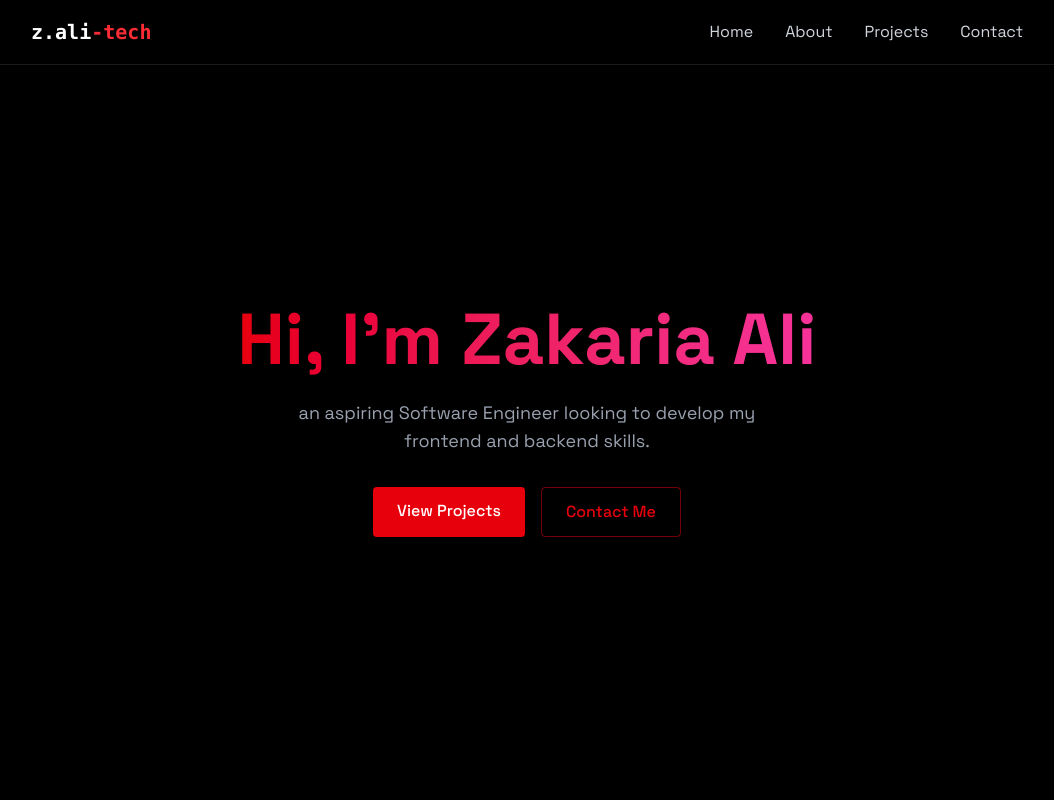
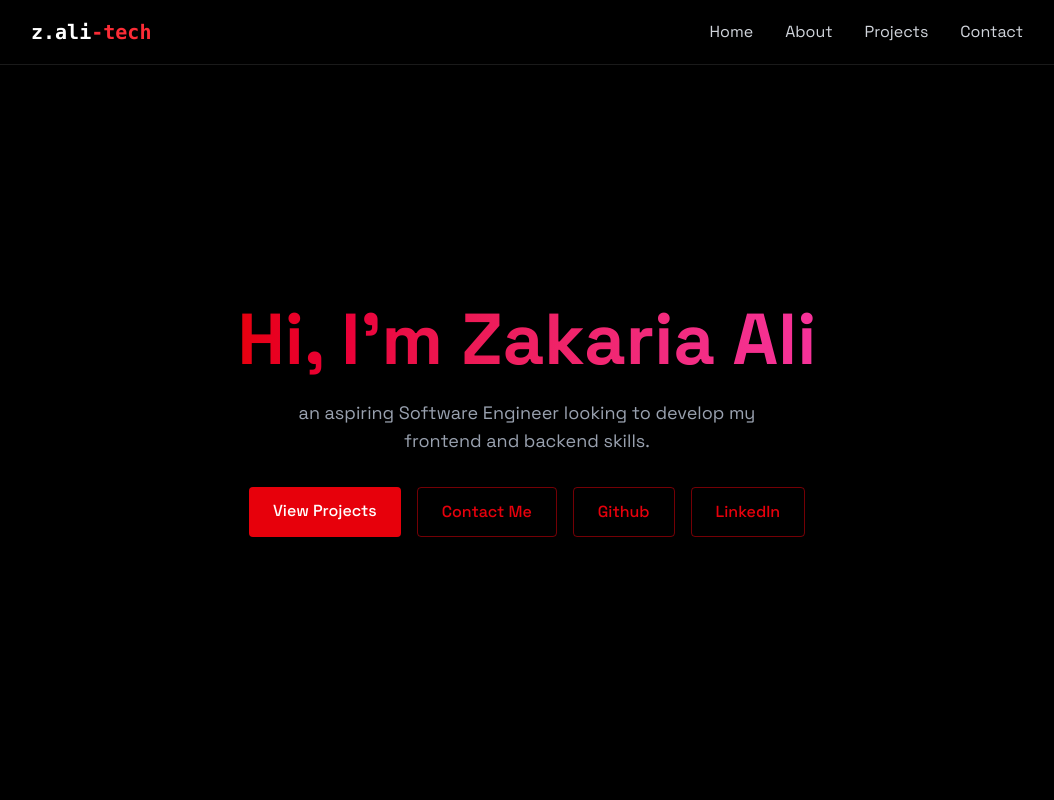
Before and after one commit to zed-a18/z.alitech-portfolio, a React (Vite) app in the folder portfolio/: page / in a window 1280 px wide. Shown: the top 800 px of the page, without its empty margins (113-1167 px from the left). Built offline with nearby package versions, Linux system fonts and the light colour scheme.

Commit message:
Add github and linkedin

```diff
--- a/portfolio/src/components/pages/Home.jsx
+++ b/portfolio/src/components/pages/Home.jsx
@@ -20,6 +20,12 @@
                 <a href="#contact" className="border border-red-600/50 text-red-600 py-3 px-6 rounded font-medium transition-all duration-200
                 hover:translate-y-0.5 hover:shadow-[0_0_15px_rgba(59, 130, 246, 0.2)] hover:bg-blue-500/10">Contact Me</a>
 
+                <a href="https://github.com/zed-a18" target="_blank" className="border border-red-600/50 text-red-600 py-3 px-6 rounded font-medium transition-all duration-200
+                hover:translate-y-0.5 hover:shadow-[0_0_15px_rgba(59, 130, 246, 0.2)] hover:bg-blue-500/10">Github</a>
+
+                <a href="https://www.linkedin.com/in/zakaria-ali-265340101/" target="_blank" className="border border-red-600/50 text-red-600 py-3 px-6 rounded font-medium transition-all duration-200
+                hover:translate-y-0.5 hover:shadow-[0_0_15px_rgba(59, 130, 246, 0.2)] hover:bg-blue-500/10">LinkedIn</a>
+
             </div>
         </div>
         </RevealOnScroll>
```
